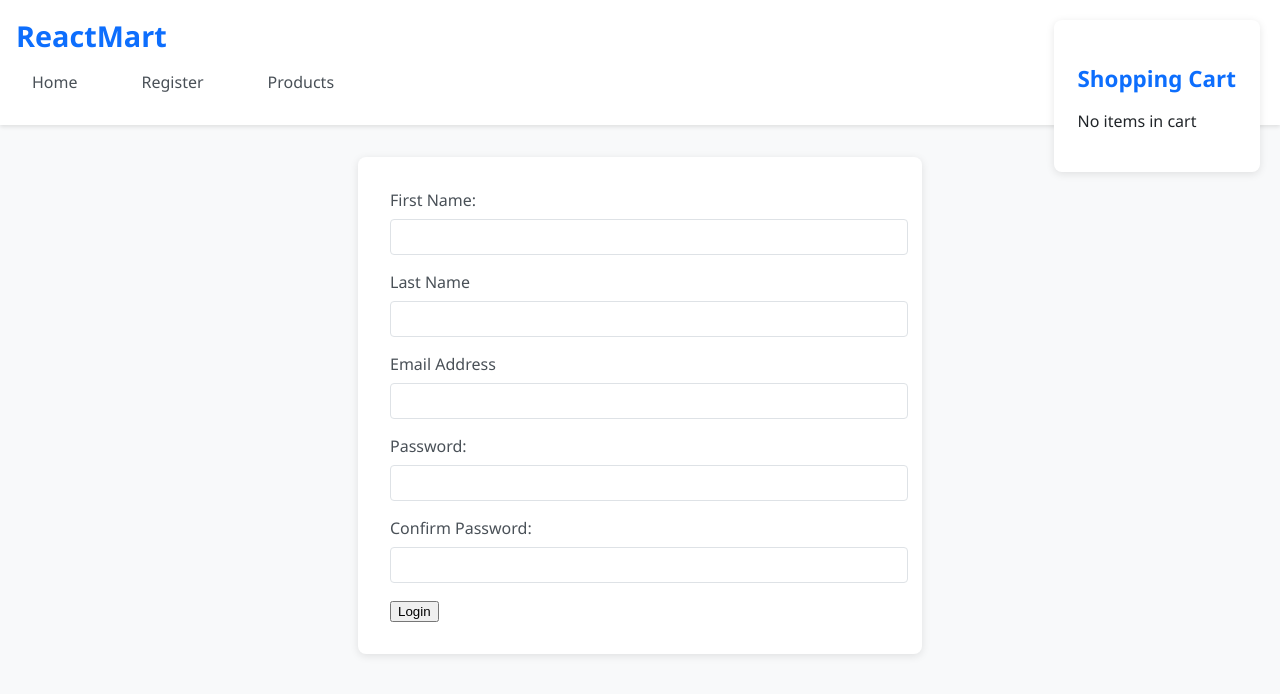
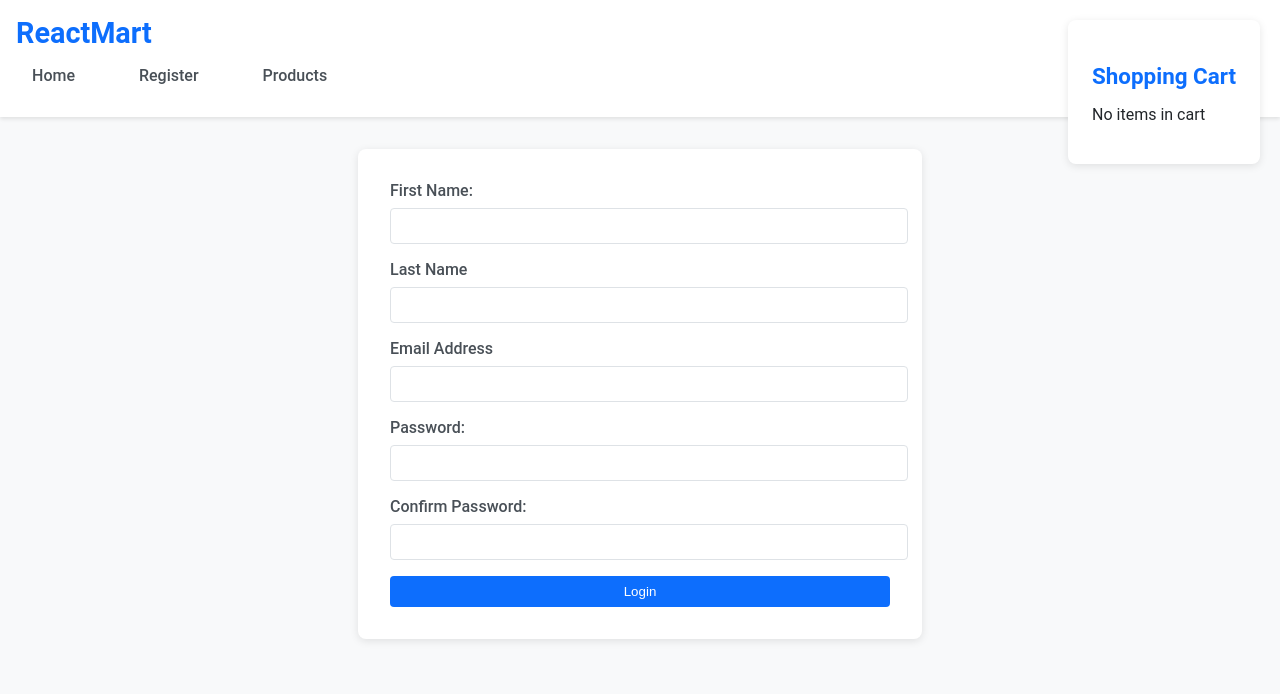
Before and after one commit to RealDan1/react-mart, a React (Create React App) app: page /register in a window 1280 px wide. Shown: the top 694 px of the page. Built offline with nearby package versions, Linux system fonts and the light colour scheme.

Commit message:
feat: add button styling

```diff
--- a/src/App.css
+++ b/src/App.css
@@ -1,7 +1,7 @@
 /* Base styles */
 /* ============================================ */
 body {
-    font-family: 'Segoe UI', 'Roboto', Arial, sans-serif;
+    font-family: 'Roboto', sans-serif;
     margin: 0;
     padding: 0;
     background-color: #f8f9fa;
@@ -51,6 +51,16 @@ nav ul li a:hover {
     color: #0d6efd;
     text-decoration: none;
     background-color: #f8f9fa;
+}
+
+.login-button {
+    background-color: #0d6efd;
+    color: #fff;
+    border: none;
+    border-radius: 4px;
+    padding: 8px 16px;
+    cursor: pointer;
+    width: 100%;
 }
 
 /* Products Section */
@@ -219,6 +229,16 @@ nav ul li a:hover {
     margin-bottom: 16px;
 }
 
+.register-button {
+    width: 100%;
+    padding: 8px;
+    background-color: #0d6efd;
+    color: #fff;
+    border: none;
+    border-radius: 4px;
+    cursor: pointer;
+}
+
 /* home section */
 /* ============================================ */
 
--- a/src/components/Home.jsx
+++ b/src/components/Home.jsx
@@ -3,7 +3,7 @@ import { useDispatch, useSelector } from 'react-redux';
 import { login } from '../store/userSlice';
 
 function Home() {
-    const dispatch = useDispatch(); // allows dispatching actions to Redux store
+    const dispatch = useDispatch();
     const { isLoggedIn, currentUser } = useSelector((state) => state.user); // get login state and user info from Redux
 
     const [userInputUsername, setUserInputUsername] = useState(''); // state for username input
@@ -36,8 +36,13 @@ function Home() {
                         value={userInputPassword}
                         onChange={(e) => setUserInputPassword(e.target.value)} // update state with entered password
                     />
-                    <button onClick={handleLogin}>Login</button> {/* button to trigger login */}
-                    <p>Use "JamesMay" / "12345" for login</p> {/* Display valid credentials for testing */}
+                    <button onClick={handleLogin} className="login-button">
+                        Login
+                    </button>
+                    <p>
+                        <i>Use "JamesMay" / "12345" for login</i>
+                    </p>{' '}
+                    {/* Display valid credentials for testing */}
                 </div>
             )}
         </div>
--- a/src/components/Register.jsx
+++ b/src/components/Register.jsx
@@ -188,7 +188,9 @@ function Register() {
                     <i>{formik.errors.confirmPassword}</i>
                 </div>
             ) : null}
-            <button type="submit">Login</button>
+            <button type="submit" className="register-button">
+                Login
+            </button>
         </form>
     );
 }
```
